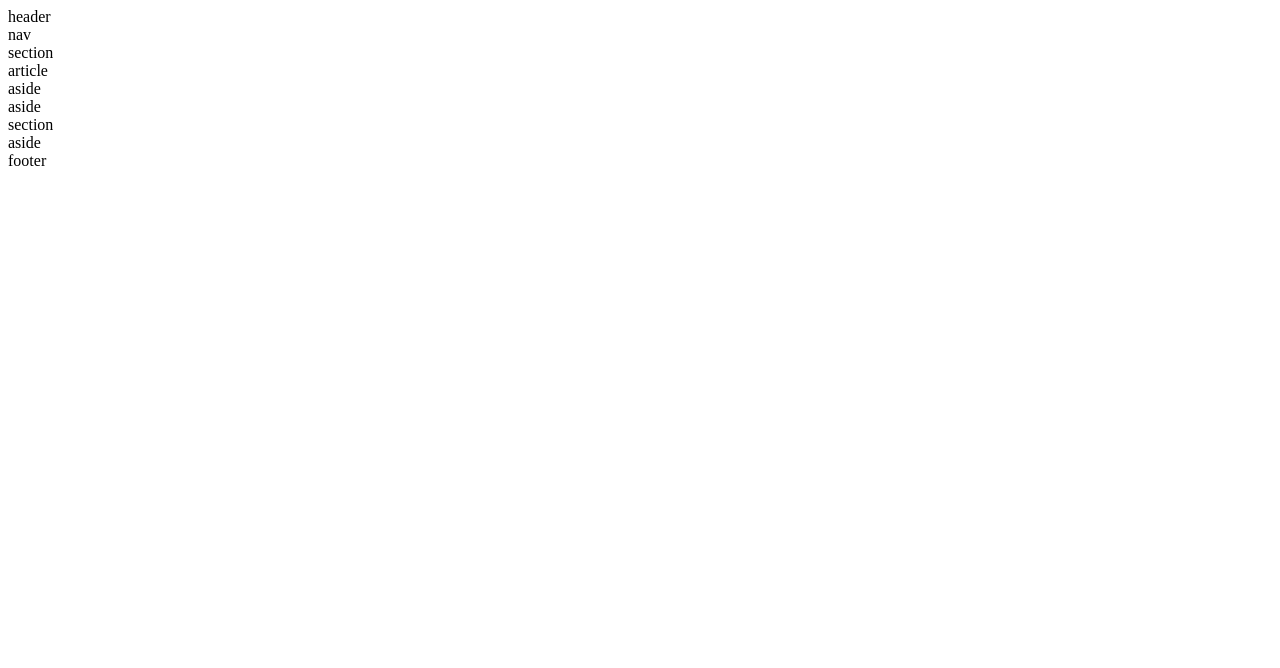
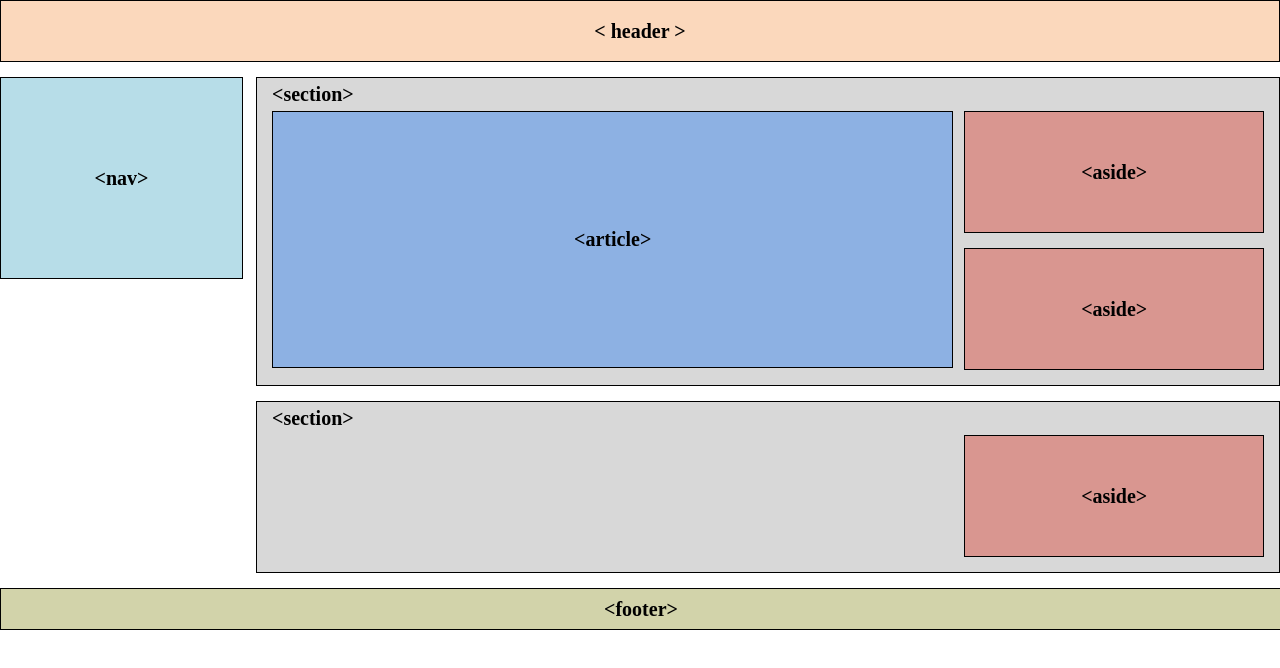
Before and after one commit to EIMYR15/prueba-proyecto, a plain HTML site: page index.html in a window 1280 px wide. Drawn offline with Linux system fonts and the light colour scheme.

Commit message:
se agregan cambios de html y css

```diff
--- a/index.html
+++ b/index.html
@@ -1,26 +1,35 @@
 <!DOCTYPE html>
 <html lang="en">
+
 <head>
     <meta charset="UTF-8">
     <meta name="viewport" content="width=device-width, initial-scale=1.0">
     <title>Document</title>
     <link rel="stylesheet" href="style.css">
 </head>
+
 <body>
-    <header>header</header>
+    <!--simbolo para mostrar el menor que (&lt;) y mayor que (&gt;) en html -->
+    <header>&lt; header &gt;</header>
 
-    <nav>nav</nav>
-    <section>section
-        <article>article</article>
-        <aside>aside</aside>
-        <aside>aside</aside>
-    </section>
-    <section>section
-        <aside>aside</aside>
-    </section>
+    <nav>&lt;nav&gt;</nav>
 
+    <div id="contenedorSection">
+        <section>
+            <div class="section-title">&lt;section&gt;</div>
 
+            <article>&lt;article&gt;</article>
 
-    <footer>footer</footer>
+            <aside> &lt;aside&gt;</aside>
+            <aside>&lt;aside&gt;</aside>
+        </section>
+        <section>
+            <div class="section-title">&lt;section&gt;</div>
+            <aside>&lt;aside&gt;</aside>
+        </section>
+    </div>
+
+    <footer>&lt;footer&gt;</footer>
 </body>
+
 </html>
--- a/style.css
+++ b/style.css
@@ -0,0 +1,71 @@
+header,
+nav,
+section,
+article,
+aside,
+footer {
+    border: solid 1PX;
+    font-weight: bold; /*estilo para negrita a la fuente*/
+    font-size: 20px;
+}
+
+/*estilos para centrar verticalmente*/
+header, nav, article, aside, footer{
+    display: flex;
+    align-items: center;
+    justify-content: center;
+}
+
+header {
+    height: 60px;
+    background-color: #fbd8bc;
+    margin-bottom: 15px;
+}
+
+footer {
+    height: 40px;
+    background-color: #d2d3aa;
+    width: 100%;
+}
+
+body {
+    margin: 0;
+}
+
+nav{
+    float:left;
+    background-color: #b7dde8;
+    height: 200px;
+    width: calc(20% - 15px);
+}
+
+#contenedorSection{
+    float:right;
+    width: 80%;
+}
+
+section{
+    background-color: #d8d8d8;
+    margin-bottom: 15px;
+    overflow: hidden;
+    padding: 0 15px 0 15px;
+}
+
+article{
+    background-color: #8db1e3;
+    float: left;
+    width: calc(70% - 15px);
+    height: 255px;
+}
+
+aside{
+    background-color: #d99690;
+    float: right;
+    height: 120px;
+    width: 30%;
+    margin-bottom: 15px;
+}
+
+.section-title{
+    margin: 5px 0 5px 0;
+}
```
